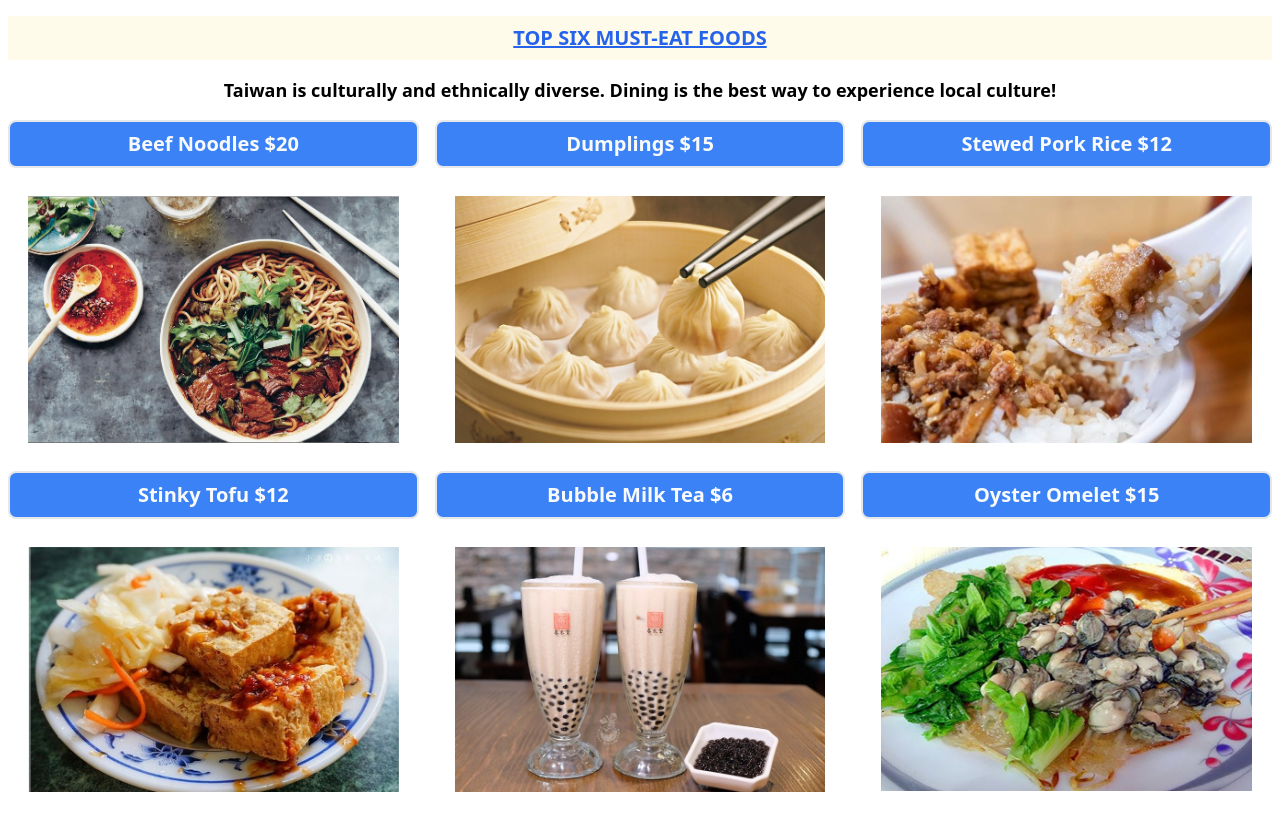
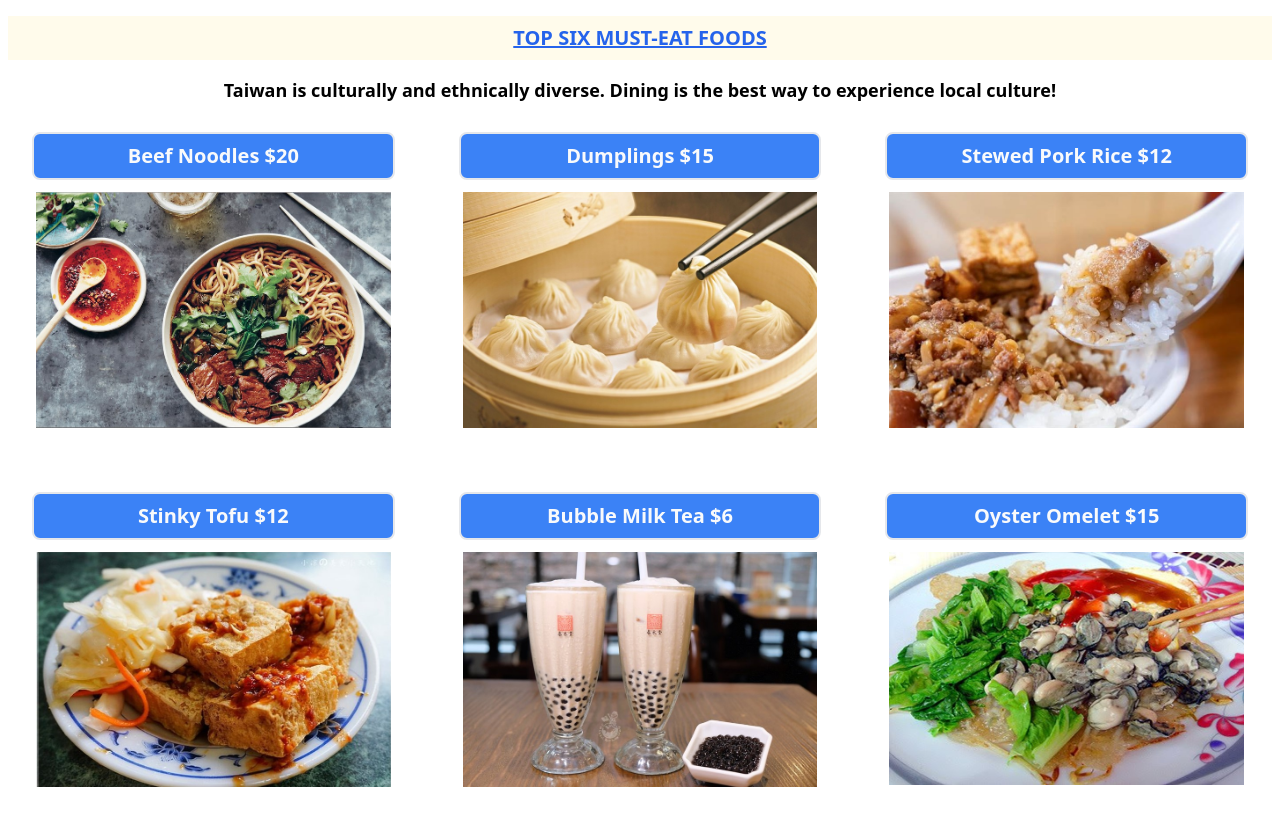
Before and after one commit to KikiChuang2022/hw2, a plain HTML site: page topsix.html in a window 1280 px wide. Drawn offline with nearby package versions, Linux system fonts and the light colour scheme.

Commit message:
revision just for fun

```diff
--- a/topsix.html
+++ b/topsix.html
@@ -9,27 +9,35 @@
     <p class="text-center text-lg font-extrabold">Taiwan is culturally and ethnically diverse. Dining is the best way to experience local culture!</p>
 
     <div class="md:flex">
-        <div class="mx-2 my-4 pt-2 pb-2 w-1/3 text-center text-xl text-gray-50 font-extrabold bg-blue-500 border-2 rounded-lg">Beef Noodles $20</div>
-        <div class="mx-2 my-4 pt-2 pb-2 w-1/3 text-center text-xl text-gray-50 font-extrabold bg-blue-500 border-2 rounded-lg">Dumplings $15</div>
-        <div class="mx-2 my-4 pt-2 pb-2 w-1/3 text-center text-xl text-gray-50 font-extrabold bg-blue-500 border-2 rounded-lg">Stewed Pork Rice $12</div>
+        <div class="mx-2 my-4 pt-2 pb-2 w-1/3 text-center text-xl text-gray-50 font-extrabold">
+            <div class="mx-6 p-2 my-1 text-gray-50 font-extrabold bg-blue-500 border-2 rounded-lg">Beef Noodles $20</div>
+            <div class="mx-6 my-2 p-1"><img src="beefnoodle.jpg"></div>
+        </div>
+        <div class="mx-2 my-4 pt-2 pb-2 w-1/3 text-center text-xl text-gray-50 font-extrabold">
+            <div class="mx-6 p-2 my-1 text-gray-50 font-extrabold bg-blue-500 border-2 rounded-lg">Dumplings $15</div>
+            <div class="mx-6 my-2 p-1 "><img src="dumpling.jpg"></div>
+        </div>
+        <div class="mx-2 my-4 pt-2 pb-2 w-1/3 text-center text-xl text-gray-50 font-extrabold">
+            <div class="mx-6 p-2 my-1 text-gray-50 font-extrabold bg-blue-500 border-2 rounded-lg">Stewed Pork Rice $12</div>
+            <div class="mx-6 my-2 p-1"><img src="stewporkrice.jpg"></div>
+        </div>
     </div>
 
     <div class="md:flex">
-        <div class="mx-6 my-2 p-1 w-1/3"><img src="beefnoodle.jpg"></div>
-        <div class="mx-6 my-2 p-1 w-1/3"><img src="dumpling.jpg"></div>
-        <div class="mx-6 my-2 p-1 w-1/3"><img src="stewporkrice.jpg"></div>
-    </div>
-
-    <div class="md:flex">
-        <div class="mx-2 my-4 pt-2 pb-2 w-1/3 text-center text-xl text-gray-50 font-extrabold bg-blue-500 border-2 rounded-lg">Stinky Tofu $12</div>
-        <div class="mx-2 my-4 pt-2 pb-2 w-1/3 text-center text-xl text-gray-50 font-extrabold bg-blue-500 border-2 rounded-lg">Bubble Milk Tea $6</div>
-        <div class="mx-2 my-4 pt-2 pb-2 w-1/3 text-center text-xl text-gray-50 font-extrabold bg-blue-500 border-2 rounded-lg">Oyster Omelet $15</div>
-    </div>
-
-    <div class="md:flex">
-        <div class="mx-6 my-2 p-1 w-1/2"><img src="stinkytofu.jpg"></div>
-        <div class="mx-6 my-2 p-1 w-1/2"><img src="bubble.jpg"></div>
-        <div class="mx-6 my-2 p-1 w-1/2"><img src="oyster.jpg"></div>
+        <div class="md:flex">
+            <div class="mx-2 my-4 pt-2 pb-2 w-1/3 text-center text-xl text-gray-50 font-extrabold">
+                <div class="mx-6 p-2 my-1 text-gray-50 font-extrabold bg-blue-500 border-2 rounded-lg">Stinky Tofu $12</div>
+                <div class="mx-6 my-2 p-1"><img src="stinkytofu.jpg"></div>
+            </div>
+            <div class="mx-2 my-4 pt-2 pb-2 w-1/3 text-center text-xl text-gray-50 font-extrabold">
+                <div class="mx-6 p-2 my-1 text-gray-50 font-extrabold bg-blue-500 border-2 rounded-lg">Bubble Milk Tea $6</div>
+                <div class="mx-6 my-2 p-1"><img src="bubble.jpg"></div>
+            </div>
+            <div class="mx-2 my-4 pt-2 pb-2 w-1/3 text-center text-xl text-gray-50 font-extrabold">
+                <div class="mx-6 p-2 my-1 text-gray-50 font-extrabold bg-blue-500 border-2 rounded-lg">Oyster Omelet $15</div>
+                <div class="mx-6 my-2 p-1"><img src="oyster.jpg"></div>
+            </div>
+        </div>
     </div>
 
 </body>
```
Also changed, not shown: taiwanintro.html (+16 -13 lines).
